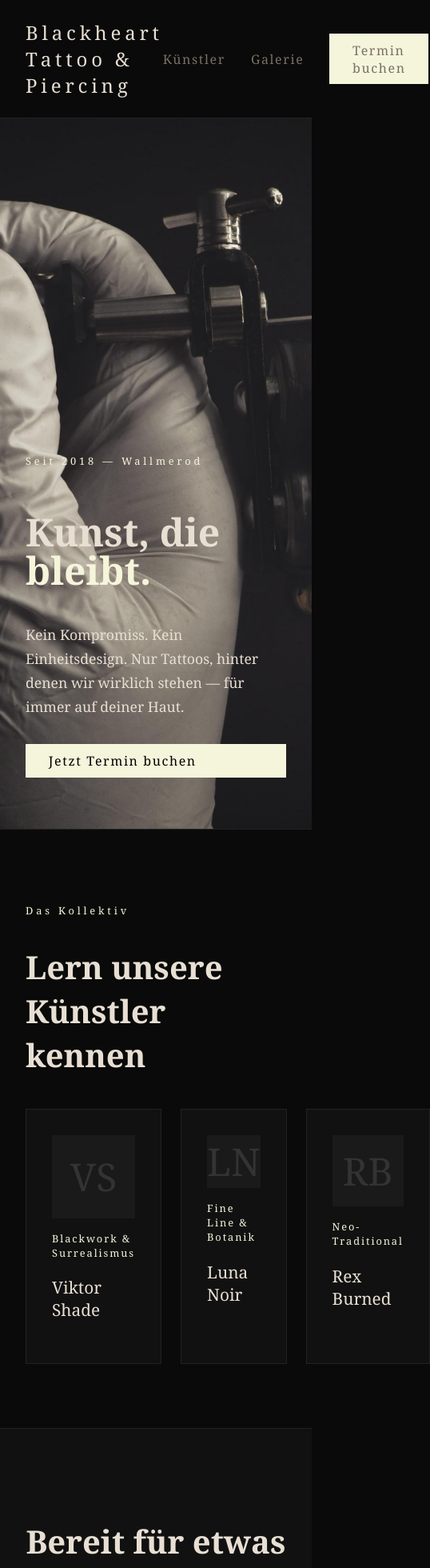
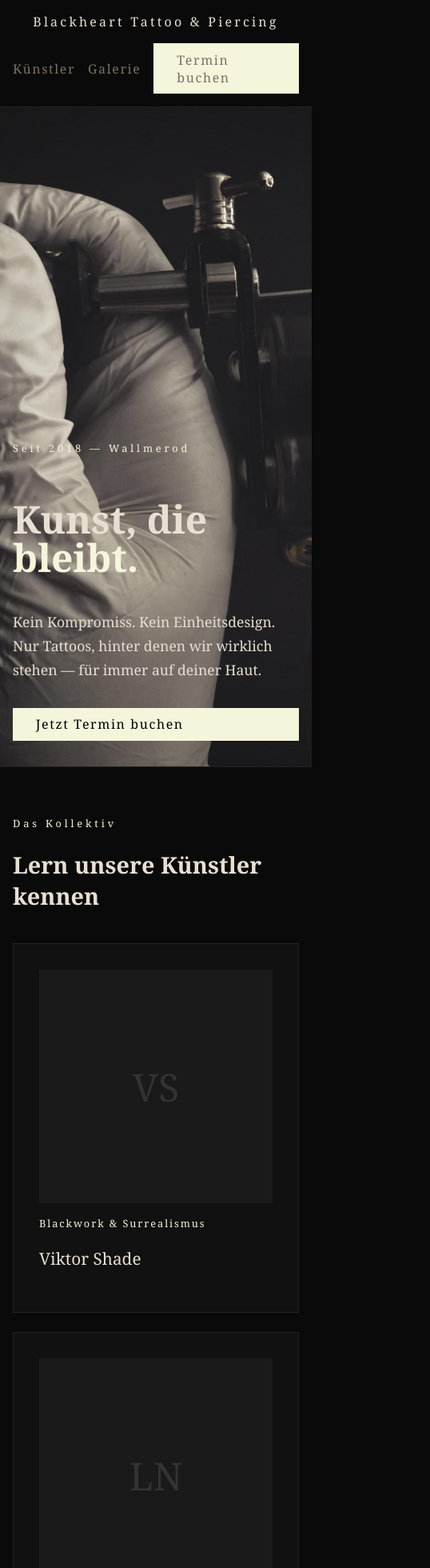
Before and after one commit to lbraeunlich/blackheart-tattoo, a Nuxt app in the folder blackheart-tattoo/: page / in a window 390 px wide. Shown: the top 1960 px of the page at 80% size, 538 px wide, since content can reach past the window. Built offline with nearby package versions, Linux system fonts and the light colour scheme.

Commit message:
mobile friendly

```diff
--- a/blackheart-tattoo/app/pages/index.vue
+++ b/blackheart-tattoo/app/pages/index.vue
@@ -209,4 +209,40 @@ h1 em {
     color: #7a7065;
     margin-bottom: 2rem;
 }
+
+@media (max-width: 768px) {
+    .nav {
+        flex-direction: column;
+        gap: 1rem;
+        padding: 1rem;
+    }
+
+    .logo {
+        font-size: 1rem;
+    }
+
+    .nav-links {
+        gap: 1rem;
+    }
+
+    .hero {
+        padding: 2rem 1rem;
+    }
+
+    .section {
+        padding: 3rem 1rem;
+    }
+
+    .grid {
+        grid-template-columns: 1fr;
+    }
+
+    .cta {
+        padding: 3rem 1rem;
+    }
+
+    .cta h2, .section h2 {
+        font-size: 1.8rem;
+    }
+}
 </style>
```
